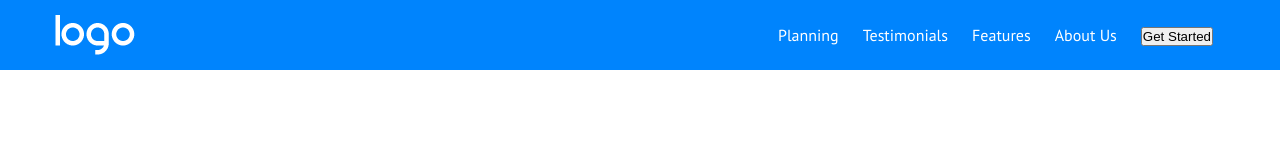
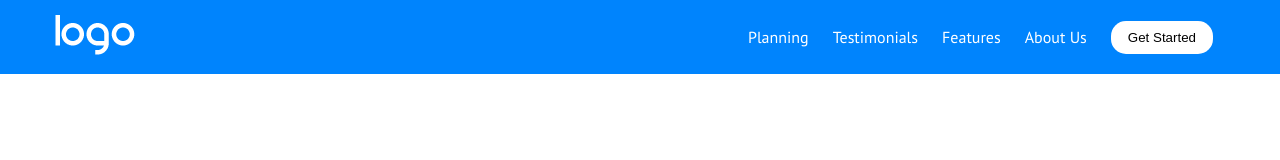
Before and after one commit to AndreaGarofalo/htmlcss-responsive-layout, a plain HTML site: page index.html in a window 1280 px wide. Drawn offline with Linux system fonts and the light colour scheme.

Commit message:
added style on navbar button

```diff
--- a/index.html
+++ b/index.html
@@ -15,12 +15,30 @@
     <header>
         <div class="container">
             <div class="navbar flex">
-                <img class="nav-logo" src="img/logo.png" alt="logo">
+                <a href="#">
+                    <img class="nav-logo" src="img/logo.png" alt="logo">
+                </a>
                 <ul class="flex">
-                    <li class="navbar-link">Planning</li>
-                    <li class="navbar-link">Testimonials</li>
-                    <li class="navbar-link">Features</li>
-                    <li class="navbar-link">About Us</li>
+                    <li class="navbar-link">
+                        <a href="#">
+                            Planning
+                        </a>
+                    </li>
+                    <li class="navbar-link">
+                        <a href="#">
+                            Testimonials
+                        </a>
+                    </li>
+                    <li class="navbar-link">
+                        <a href="#">
+                            Features
+                        </a>
+                    </li>
+                    <li class="navbar-link">
+                        <a href="#">
+                            About Us
+                        </a>
+                    </li>
                     <li class="navbar-link">
                         <button>Get Started</button>
                     </li>
--- a/style/style.css
+++ b/style/style.css
@@ -10,9 +10,6 @@ body {
     font-family: 'PT Sans', sans-serif;
 }
 
-ul {
-    list-style-type: none;
-}
 
 /* utility */
 
@@ -41,6 +38,23 @@ header {
     padding: 15px;
 }
 
+.navbar ul {
+    list-style-type: none;
+    align-items: center;
+}
+
 .navbar-link {
     padding: 5px 12px;
 }
+
+.navbar-link > a {
+    text-decoration: none;
+    color: white;
+}
+
+.navbar-link > button {
+    border-color: transparent;
+    border-radius: 15px;
+    padding: 7px 15px;
+    background-color: white;
+}
```
